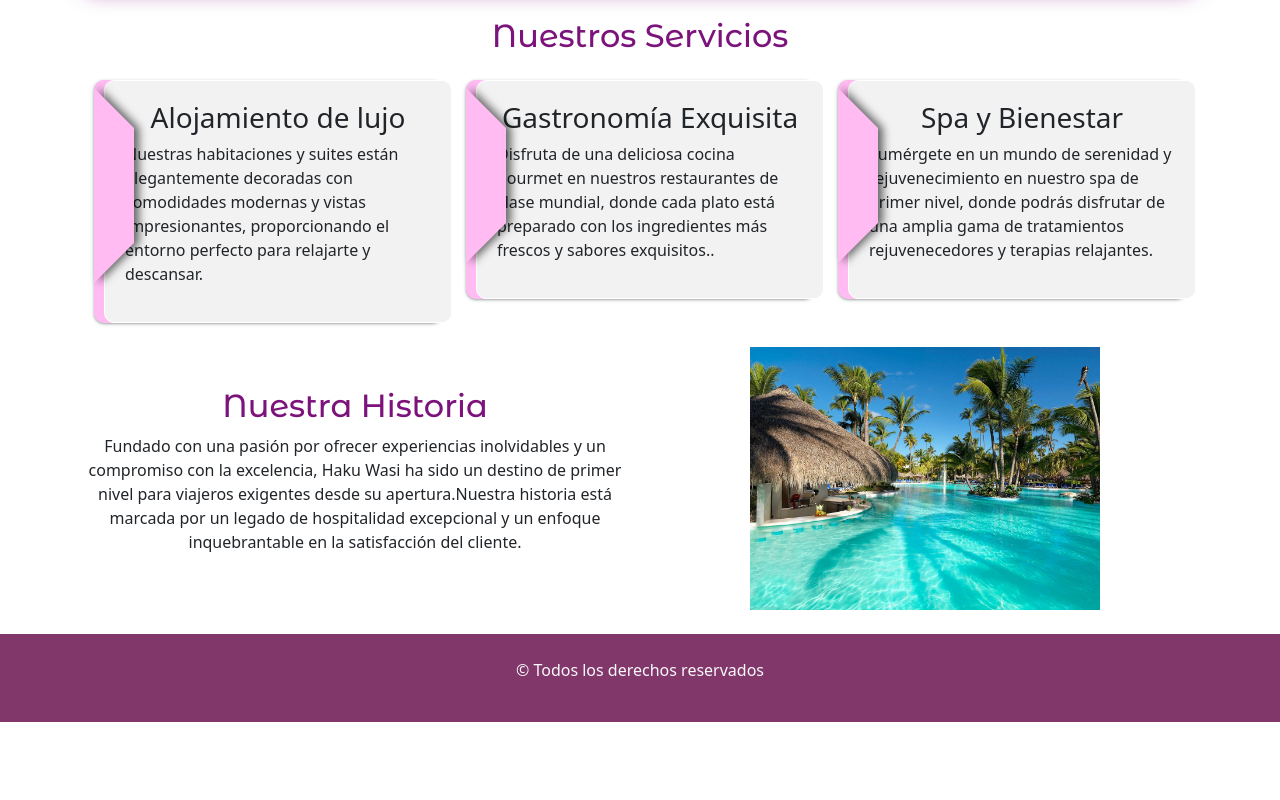
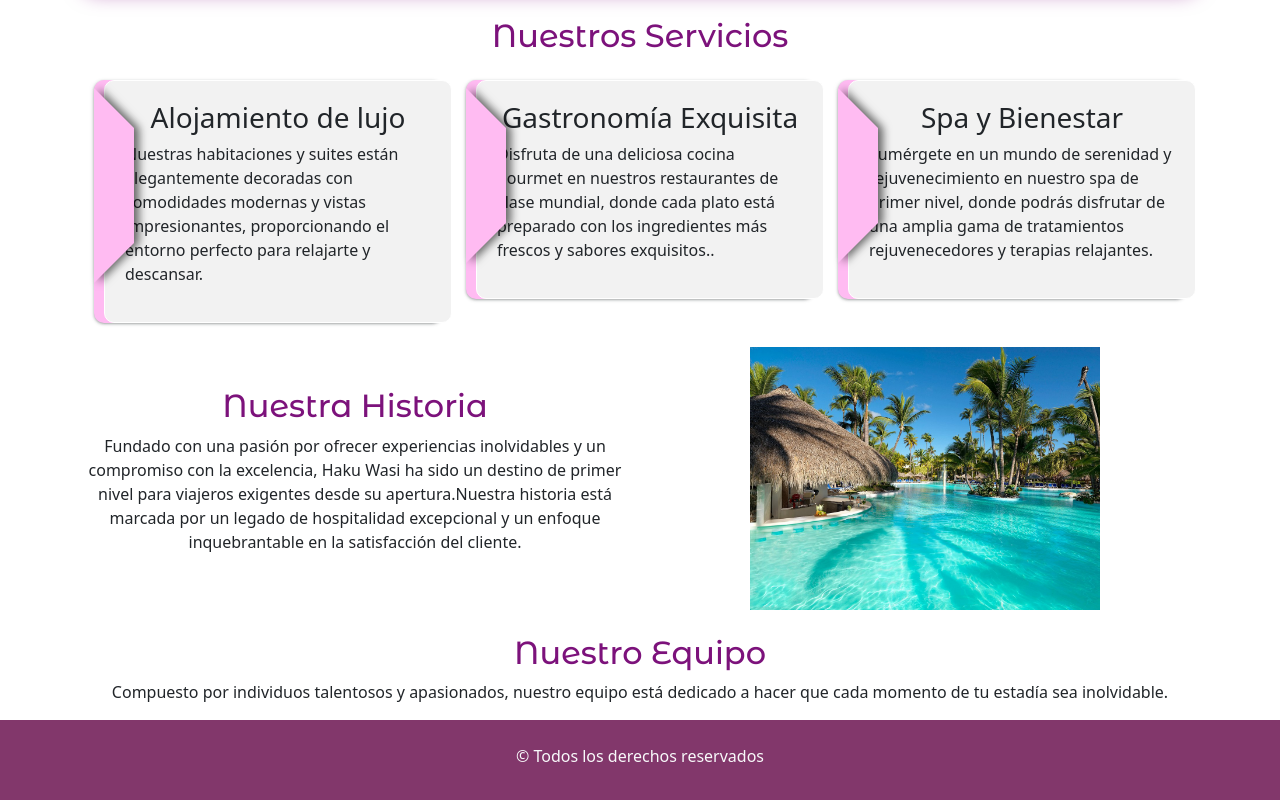
Before and after one commit to Pabmoy25/proyectoHotel-FrontEnd, a React (Vite) app: page /nosotros in a window 1280 px wide. Shown: the part 413-1213 px from the top of the page. Before the commit the page ends 1135 px from the top, so only its background shows below. Built offline with nearby package versions, Linux system fonts and the light colour scheme.

Commit message:
texto y titulo de nuestro  eequipo

```diff
--- a/src/components/pages/SobreNosotros.jsx
+++ b/src/components/pages/SobreNosotros.jsx
@@ -58,6 +58,14 @@ const SobreNosotros = () => {
             </div>
             </div>
         </section>
+
+        <section class="container">
+        <h2 class="text-center tituloAdmin">Nuestro Equipo</h2>
+        <p class="text-center ">
+        Compuesto por individuos talentosos y apasionados, nuestro equipo está dedicado a hacer que cada momento de tu estadía sea inolvidable.
+        </p>
+        </section>
+
         </>
     );
 };
```
Also changed, not shown: src/App.css (line endings or trailing spaces).
